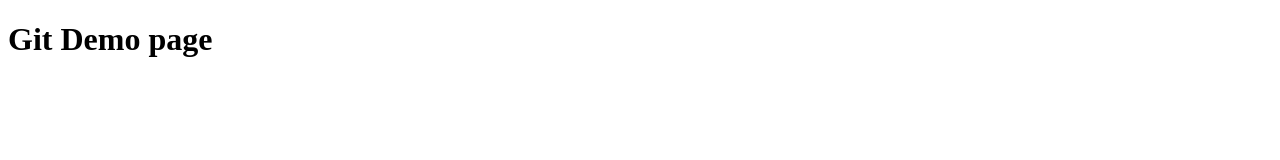
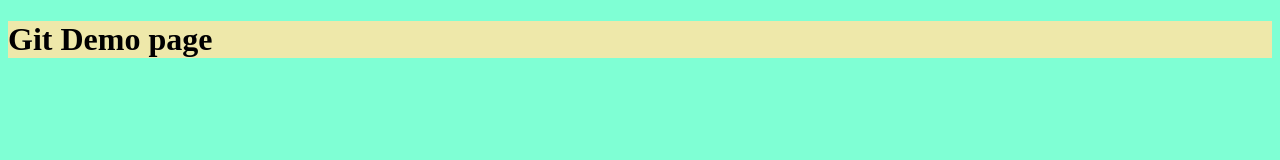
Before and after one commit to Dee-glitch/Floating-boxes, a plain HTML site: page index.html in a window 1280 px wide. Drawn offline with Linux system fonts and the light colour scheme.

Commit message:
add basic style

```diff
--- a/index.html
+++ b/index.html
@@ -4,6 +4,7 @@
     <meta charset="UTF-8">
     <meta name="viewport" content="width=>, initial-scale=1.0">
     <title>Document</title>
+    <link rel="stylesheet" href="style.css">
 </head>
 <body>
     <h1>Git Demo page</h1>
--- /dev/null
+++ b/style.css
@@ -0,0 +1,7 @@
+body {
+    background-color: aquamarine;
+}
+
+h1 {
+    background-color: palegoldenrod;
+}
```
Also changed, not shown: 1 other file.
